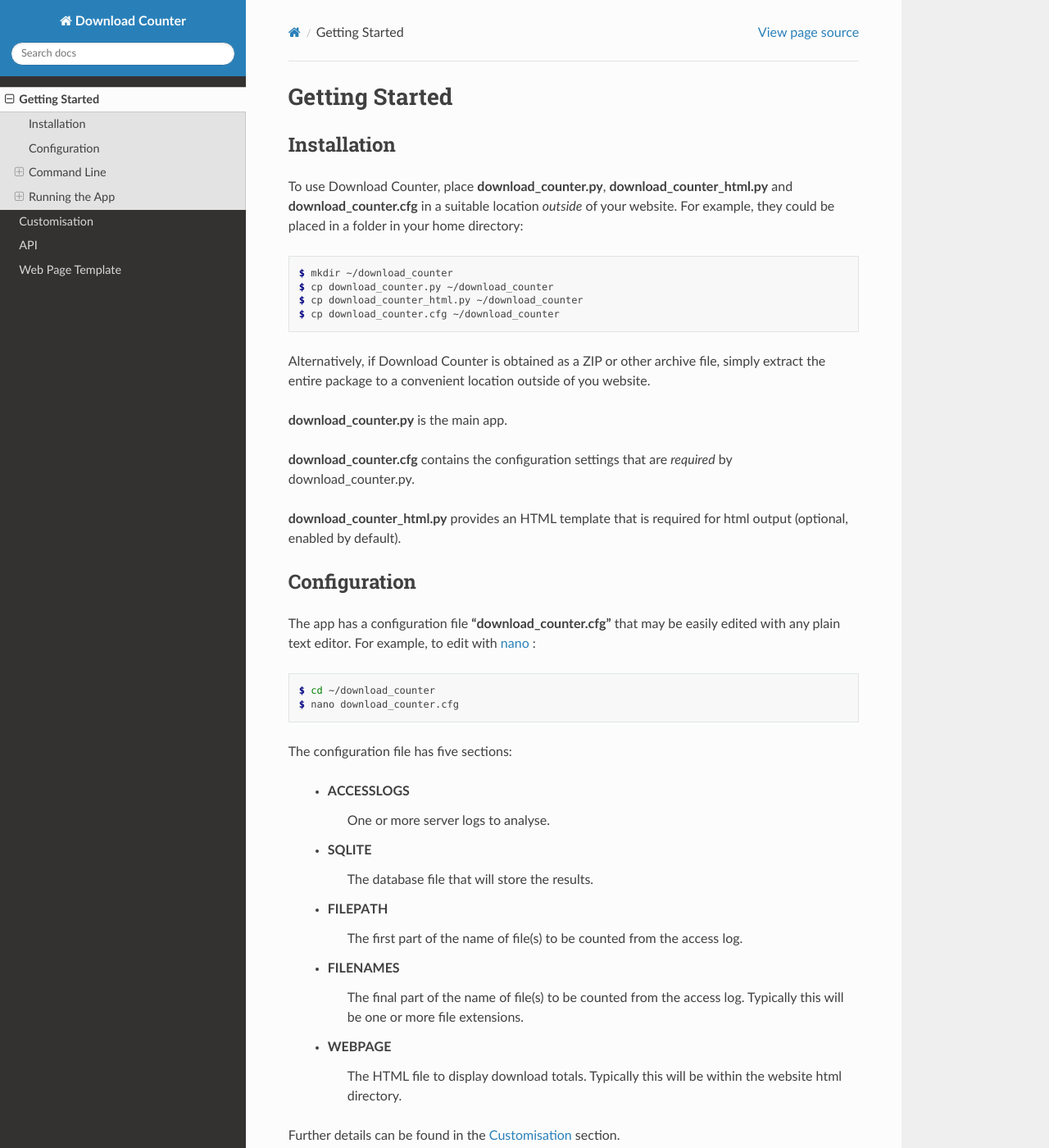
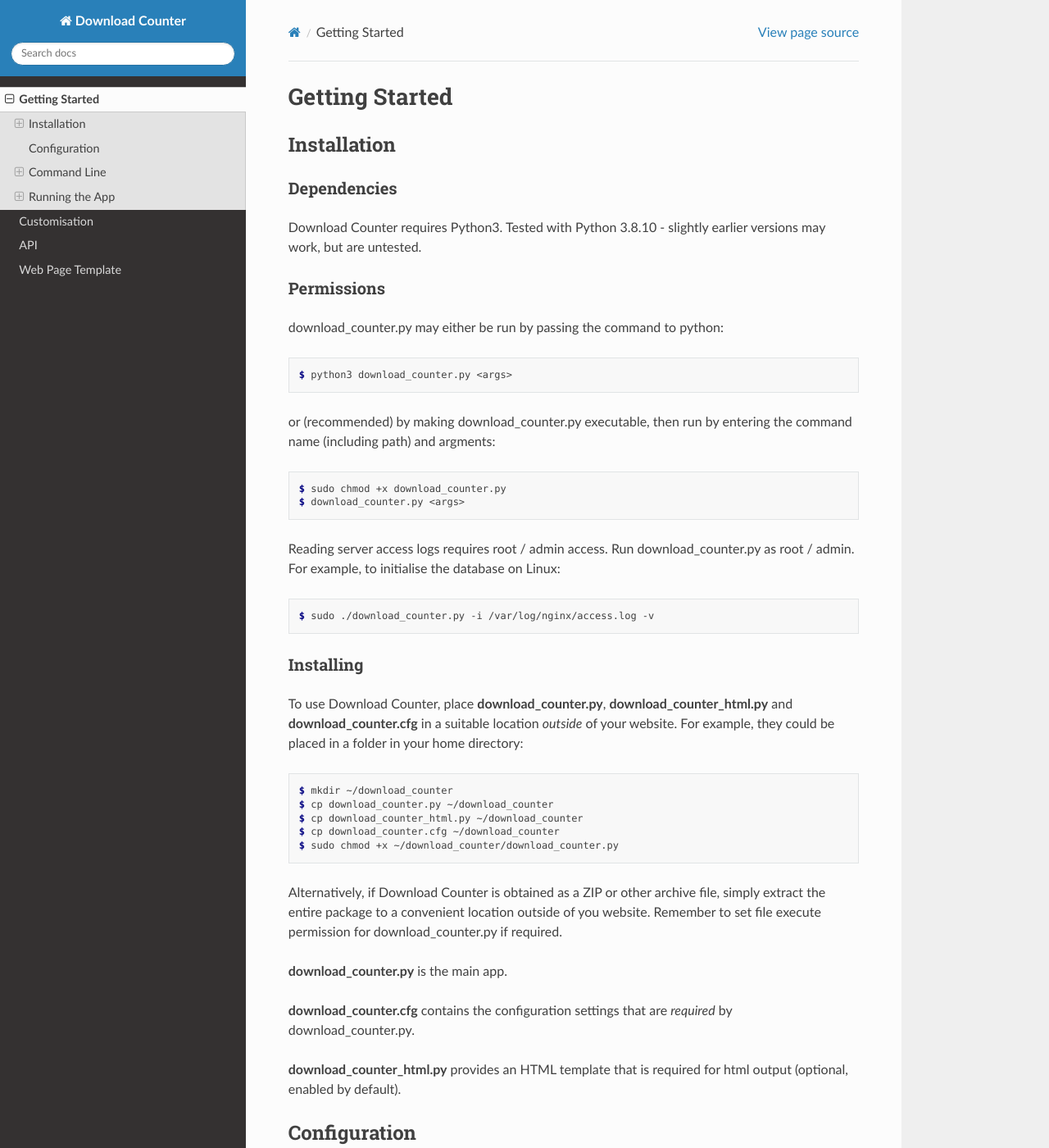
Before and after one commit to SteveDaulton/download_counter, a Sphinx documentation site: the page built from docs/source/intro.rst, in a window 1280 px wide and 1400 px high. Shown: the whole window at 82% size. Built offline with Sphinx 7.4.7 and the Read the Docs theme 2.0.0, drawn with Linux system fonts in a browser that asks for light colours.

Commit message:
Add shebang and update docs

```diff
--- a/docs/source/intro.rst
+++ b/docs/source/intro.rst
@@ -5,6 +5,43 @@ Getting Started
 
 Installation
 ============
+
+Dependencies
+------------
+
+Download Counter requires Python3. Tested with Python 3.8.10 - slightly
+earlier versions may work, but are untested.
+
+
+Permissions
+-----------
+
+download_counter.py may either be run by passing the command to python:
+
+.. code-block:: console
+
+   $ python3 download_counter.py <args>
+
+or (recommended) by making download_counter.py executable, then run by entering
+the command name (including path) and argments:
+
+.. code-block:: console
+
+   $ sudo chmod +x download_counter.py
+   $ download_counter.py <args>
+
+
+Reading server access logs requires root / admin access. Run
+download_counter.py as root / admin. For example, to initialise the database
+on Linux:
+
+.. code-block:: console
+
+   $ sudo ./download_counter.py -i /var/log/nginx/access.log -v
+
+
+Installing
+----------
 
 To use Download Counter, place **download_counter.py**,
 **download_counter_html.py** and **download_counter.cfg** in a suitable
@@ -17,11 +54,13 @@ folder in your home directory:
    $ cp download_counter.py ~/download_counter
    $ cp download_counter_html.py ~/download_counter
    $ cp download_counter.cfg ~/download_counter
+   $ sudo chmod +x ~/download_counter/download_counter.py
 
 
 Alternatively, if Download Counter is obtained as a ZIP or other archive file,
 simply extract the entire package to a convenient location outside of you
-website.
+website. Remember to set file execute permission for download_counter.py
+if required.
 
 **download_counter.py** is the main app.
 
```
Also changed, not shown: 1 other file.
